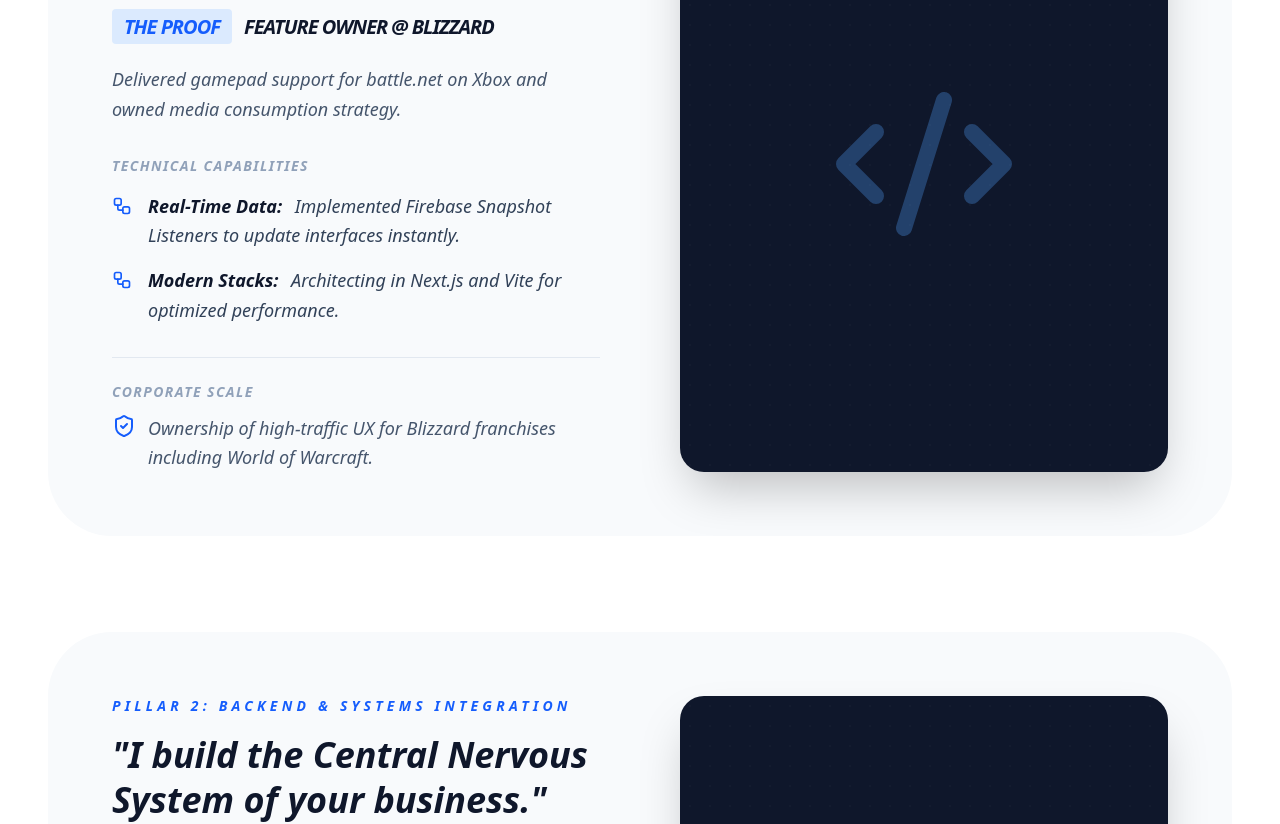
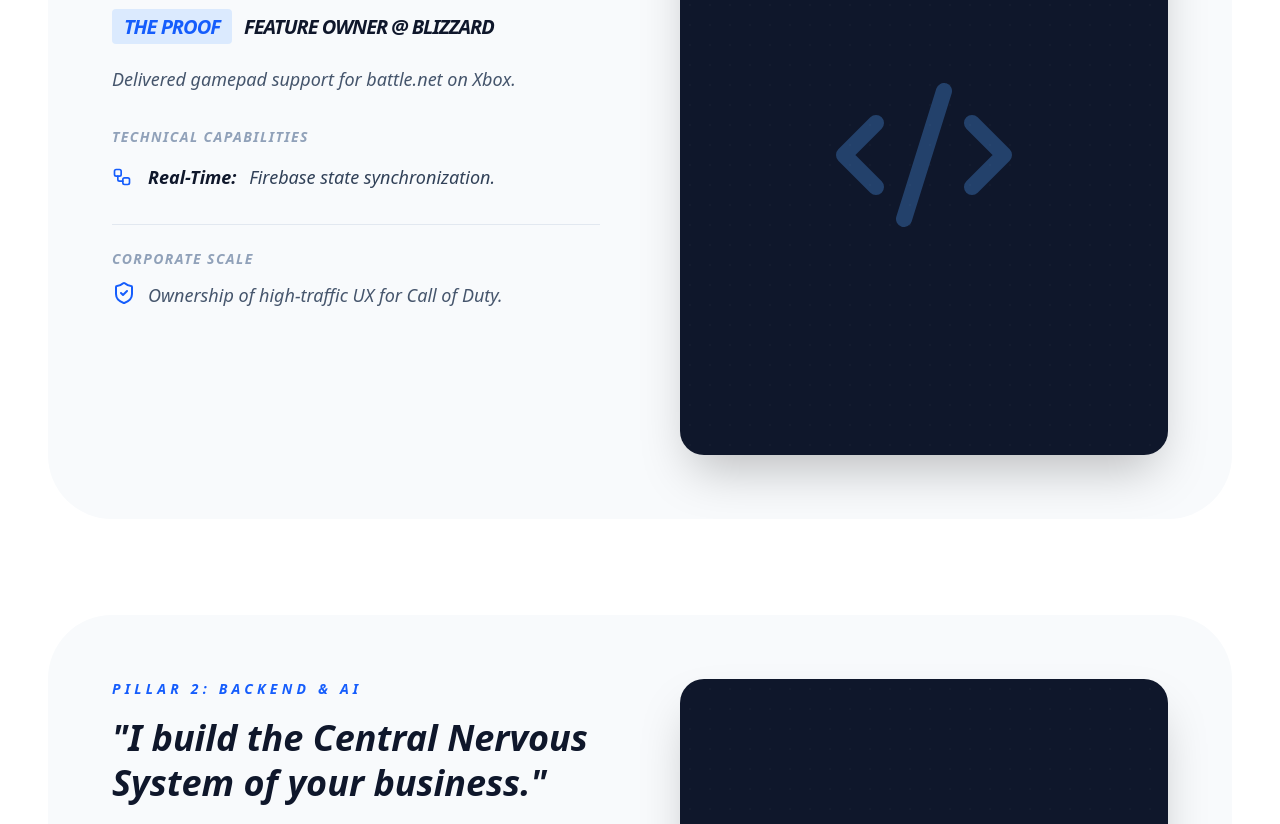
Before and after one commit to bombayway-png/portfolio-2026, a Next.js app: page / in a window 1280 px wide. Shown: the part 980-1804 px from the top of the page. Built offline with nearby package versions, Linux system fonts and the light colour scheme.

Commit message:
Update page.tsx

```diff
--- a/app/page.tsx
+++ b/app/page.tsx
@@ -5,12 +5,12 @@ import Image from 'next/image';
 import { motion, AnimatePresence } from 'framer-motion';
 import {
   ShieldCheck, X, Linkedin, Workflow,
-  ChevronDown, Calendar, FileText, Zap, Clock, Database, Code2
+  ChevronDown, Calendar, FileText, Zap, Clock, Database, Code2, ArrowRight
 } from 'lucide-react';
 
 type FilterState = 'intake' | 'review' | null;
 
-// --- Interface for Pillar Component ---
+// --- Interfaces ---
 interface ServicePillarProps {
   title: string; pitch: string; proofTitle: string; proofBody: React.ReactNode;
   capabilities: { title: string; desc: string }[];
@@ -21,6 +21,7 @@ export default function Home() {
   const [activeFilter, setActiveFilter] = useState<FilterState>(null);
   const [isSubmitting, setIsSubmitting] = useState(false);
 
+  // --- Form Memory State (Full Context) ---
   const [formData, setFormData] = useState({
     name: '', email: '', company: '', projectType: '', description: '', outcome: '', budget: ''
   });
@@ -28,13 +29,14 @@ export default function Home() {
   const outcomeRef = useRef<HTMLTextAreaElement>(null);
   const bottleneckRef = useRef<HTMLTextAreaElement>(null);
 
+  // --- Dynamic Handshake Logic ---
   const generateCalendlyUrl = () => {
     const baseUrl = "https://calendly.com/adamseumae/architecture-discovery";
     const params = new URLSearchParams({
       name: formData.name,
       email: formData.email,
       'a1': formData.projectType,
-      'a2': `Outcome: ${formData.outcome}\n\nBottleneck: ${formData.description}`
+      'a2': `OUTCOME: ${formData.outcome}\n\nBOTTLENECK: ${formData.description}\n\nBUDGET: ${formData.budget}`
     });
     return `${baseUrl}?${params.toString()}`;
   };
@@ -46,42 +48,42 @@ export default function Home() {
 
   const handleInitialSubmit = async () => {
     setIsSubmitting(true);
-    await new Promise(resolve => setTimeout(resolve, 1500));
+    await new Promise(resolve => setTimeout(resolve, 1500)); // Rigorous Synthesis Simulation
     setIsSubmitting(false);
     setActiveFilter('review');
   };
 
+  // Auto-resize for technical detail entry
   useEffect(() => {
-    if (outcomeRef.current) {
-      outcomeRef.current.style.height = 'auto';
-      outcomeRef.current.style.height = `${outcomeRef.current.scrollHeight}px`;
-    }
-    if (bottleneckRef.current) {
-      bottleneckRef.current.style.height = 'auto';
-      bottleneckRef.current.style.height = `${bottleneckRef.current.scrollHeight}px`;
-    }
+    [outcomeRef, bottleneckRef].forEach(ref => {
+      if (ref.current) {
+        ref.current.style.height = 'auto';
+        ref.current.style.height = `${ref.current.scrollHeight}px`;
+      }
+    });
   }, [formData.outcome, formData.description, activeFilter]);
 
   const inputClasses = "w-full text-xl md:text-2xl font-semibold text-slate-900 border-b-2 border-slate-200 focus:border-blue-600 outline-none py-3 bg-transparent placeholder:text-slate-400 transition-colors appearance-none cursor-text";
 
   return (
     <div className="min-h-screen bg-white text-slate-900 font-sans selection:bg-blue-100 overflow-x-hidden">
+      {/* --- Sticky Navigation --- */}
       <nav className="fixed top-0 w-full z-50 bg-white/80 backdrop-blur-md border-b border-slate-100 h-20 flex items-center px-4 md:px-8">
         <div className="max-w-7xl mx-auto w-full flex justify-between items-center">
-          <div className="flex items-center gap-2 font-black italic uppercase">
+          <div className="flex items-center gap-2 font-black italic uppercase text-slate-900">
             <div className="w-8 h-8 md:w-9 md:h-9 bg-slate-900 rounded-lg flex items-center justify-center">
-              <span className="text-white text-[10px] md:text-xs">AS</span>
+              <span className="text-white text-[10px] md:text-xs text-slate-900">AS</span>
             </div>
-            <span className="text-xs md:text-base tracking-tighter text-slate-900">AI Product Architect</span>
+            <span className="text-xs md:text-base tracking-tighter">AI Product Architect</span>
           </div>
-          <button onClick={() => openPortal()} className="bg-blue-600 text-white px-4 md:px-6 py-2 md:py-2.5 rounded-full font-bold text-[10px] md:text-sm uppercase italic">
+          <button onClick={() => openPortal()} className="bg-blue-600 text-white px-4 md:px-6 py-2 md:py-2.5 rounded-full font-bold text-[10px] md:text-sm uppercase italic hover:bg-blue-700 transition-all">
             Get Started
           </button>
         </div>
       </nav>
 
       <main className="max-w-7xl mx-auto px-6 md:px-12 pt-32 md:pt-48 pb-24 text-slate-900">
-        {/* --- Hero Section with LinkedIn Anchor --- */}
+        {/* --- Hero Section --- */}
         <section className="flex flex-col md:flex-row gap-12 md:gap-16 items-center mb-16 md:mb-24 text-center md:text-left">
           <div className="flex-1 order-2 md:order-1">
             <h1 className="text-5xl md:text-7xl font-black tracking-tighter leading-[0.9] mb-8 italic uppercase">
@@ -103,48 +105,17 @@ export default function Home() {
             <div className="relative w-48 h-48 sm:w-64 sm:h-64 md:w-80 md:h-80 rounded-[3rem] md:rounded-[4rem] overflow-hidden shadow-2xl grayscale transition-all group-hover:grayscale-0">
                <Image src="/headshot.jpeg" alt="Adam Seumae" fill className="object-cover" priority />
             </div>
-            <a
-              href="https://www.linkedin.com/in/adamseumae/"
-              target="_blank"
-              rel="noopener noreferrer"
-              className="absolute bottom-4 left-4 p-3 bg-white/90 backdrop-blur-sm rounded-2xl shadow-xl text-blue-600 hover:scale-110 hover:text-blue-700 transition-all z-10 border border-slate-100"
-            >
+            <a href="https://www.linkedin.com/in/adamseumae/" target="_blank" rel="noopener noreferrer" className="absolute bottom-4 left-4 p-3 bg-white/90 backdrop-blur-sm rounded-2xl shadow-xl text-blue-600 hover:scale-110 transition-all z-10 border border-slate-100">
               <Linkedin size={24} />
             </a>
           </div>
         </section>
 
-        {/* --- Service Pillars --- */}
-        <ServicePillarSection
-          title="Pillar 1: App & Web Development"
-          pitch="I engineer reactive, high-performance frontends."
-          proofTitle="Feature Owner @ Blizzard"
-          proofBody={<>Delivered gamepad support for battle.net on Xbox and owned media consumption strategy.</>}
-          capabilities={[
-            { title: "Real-Time Data:", desc: "Implemented Firebase Snapshot Listeners to update interfaces instantly." },
-            { title: "Modern Stacks:", desc: "Architecting in Next.js and Vite for optimized performance." }
-          ]}
-          corporateScale="Ownership of high-traffic UX for Blizzard franchises including World of Warcraft."
-          icon={Code2}
-          visualColor="text-blue-400"
-        />
-
-        <ServicePillarSection
-          title="Pillar 2: Backend & Systems Integration"
-          pitch="I build the Central Nervous System of your business."
-          proofTitle="Operational Excellence @ AWS"
-          proofBody={<>Engineered internal solutions at <strong>AWS</strong> to avoid $6M contract renewals.</>}
-          capabilities={[
-            { title: "Security First:", desc: "Utilizing serverless node.js backends to ensure zero-trust security." },
-            { title: "Scalable Logic:", desc: "Architecting frameworks that eliminate technical debt." }
-          ]}
-          corporateScale="Designed benchmarking automation across 15 international locales for Alexa."
-          icon={Database}
-          visualColor="text-slate-400"
-        />
+        <ServicePillarSection title="Pillar 1: App Development" pitch="I engineer reactive, high-performance frontends." proofTitle="Feature Owner @ Blizzard" proofBody={<>Delivered gamepad support for battle.net on Xbox.</>} capabilities={[{title: "Real-Time:", desc: "Firebase state synchronization."}]} corporateScale="Ownership of high-traffic UX for Call of Duty." icon={Code2} visualColor="text-blue-400" />
+        <ServicePillarSection title="Pillar 2: Backend & AI" pitch="I build the Central Nervous System of your business." proofTitle="Ops Excellence @ AWS" proofBody={<>Engineered solutions saving <strong>$6M in renewals</strong>.</>} capabilities={[{title: "Security:", desc: "Zero-trust serverless backend logic."}]} corporateScale="Benchmarking automation across 15 international locales." icon={Database} visualColor="text-slate-400" />
       </main>
 
-      {/* --- Handshake Portal Modal --- */}
+      {/* --- Unified Handshake Portal --- */}
       <AnimatePresence mode="wait">
         {activeFilter && (
           <motion.div initial={{ opacity: 0 }} animate={{ opacity: 1 }} exit={{ opacity: 0 }} className="fixed inset-0 z-[100] bg-white p-4 md:p-6 overflow-y-auto">
@@ -153,65 +124,54 @@ export default function Home() {
 
               {activeFilter === 'intake' ? (
                 <div className="text-slate-900">
-                  <h2 className="text-4xl md:text-8xl font-black italic mb-8 md:mb-12 uppercase tracking-tighter">Customer Intake</h2>
+                  <h2 className="text-4xl md:text-8xl font-black italic mb-8 md:mb-12 uppercase tracking-tighter">customer intake</h2>
                   <form className="space-y-8 md:space-y-12">
                      <div className="grid grid-cols-1 md:grid-cols-2 gap-8 md:gap-12">
-                        <div className="space-y-3 md:col-span-2 relative text-slate-900">
-                           <label className="text-[10px] md:text-xs font-black uppercase tracking-widest text-blue-600">Interest</label>
+                        <div className="space-y-3 md:col-span-2 relative">
+                           <label className="text-[10px] md:text-xs font-black uppercase tracking-widest text-blue-600">Project Intent</label>
                            <div className="relative group">
                              <select className={`${inputClasses} cursor-pointer`} value={formData.projectType} onChange={(e) => setFormData({...formData, projectType: e.target.value})}>
-                               <option value="" disabled>Select project type</option>
+                               <option value="" disabled>Select Objective</option>
                                <option value="AI Strategy Consult">AI Strategy Consult</option>
                                <option value="First AI Agent">First AI Agent</option>
-                               <option value="Multi-User App">Multi-User App</option>
+                               <option value="Multi-Agent Workforce">Multi-Agent Workforce</option>
+                               <option value="High-Fidelity App">High-Fidelity App</option>
                              </select>
                              <ChevronDown className="absolute right-0 bottom-4 text-slate-400 pointer-events-none" size={24} />
                            </div>
                         </div>
-                        <div className="space-y-3">
-                           <label className="text-[10px] md:text-xs font-black uppercase tracking-widest text-blue-600">Full Name</label>
-                           <input className={inputClasses} placeholder="Name" value={formData.name} onChange={(e) => setFormData({...formData, name: e.target.value})} />
-                        </div>
-                        <div className="space-y-3">
-                           <label className="text-[10px] md:text-xs font-black uppercase tracking-widest text-blue-600">Email</label>
-                           <input className={inputClasses} placeholder="Email" value={formData.email} onChange={(e) => setFormData({...formData, email: e.target.value})} />
-                        </div>
+                        <div className="space-y-3"><label className="text-[10px] md:text-xs font-black uppercase tracking-widest text-blue-600">Full Name</label><input className={inputClasses} placeholder="Name" value={formData.name} onChange={(e) => setFormData({...formData, name: e.target.value})} /></div>
+                        <div className="space-y-3"><label className="text-[10px] md:text-xs font-black uppercase tracking-widest text-blue-600">Business Email</label><input className={inputClasses} placeholder="Email" value={formData.email} onChange={(e) => setFormData({...formData, email: e.target.value})} /></div>
+                        <div className="space-y-3"><label className="text-[10px] md:text-xs font-black uppercase tracking-widest text-blue-600">Company</label><input className={inputClasses} placeholder="Acme" value={formData.company} onChange={(e) => setFormData({...formData, company: e.target.value})} /></div>
+                        <div className="space-y-3"><label className="text-[10px] md:text-xs font-black uppercase tracking-widest text-blue-600">Project Budget</label><input className={inputClasses} placeholder="e.g. $10k" value={formData.budget} onChange={(e) => setFormData({...formData, budget: e.target.value})} /></div>
+                        <div className="space-y-3 md:col-span-2"><label className="text-[10px] md:text-xs font-black uppercase tracking-widest text-blue-600">Desired Outcome</label><textarea ref={outcomeRef} className={`${inputClasses} resize-none overflow-hidden`} rows={1} placeholder="The primary goal..." value={formData.outcome} onChange={(e) => setFormData({...formData, outcome: e.target.value})} /></div>
+                        <div className="space-y-3 md:col-span-2"><label className="text-[10px] md:text-xs font-black uppercase tracking-widest text-blue-600">Operational Bottleneck</label><textarea ref={bottleneckRef} className={`${inputClasses} resize-none overflow-hidden`} rows={3} placeholder="Describe the current friction..." value={formData.description} onChange={(e) => setFormData({...formData, description: e.target.value})} /></div>
                      </div>
-                     <div className="space-y-3 md:col-span-2 text-slate-900">
-                        <label className="text-[10px] md:text-xs font-black uppercase tracking-widest text-blue-600">Bottleneck</label>
-                        <textarea ref={bottleneckRef} className={`${inputClasses} resize-none overflow-hidden`} rows={3} placeholder="Describe the current friction..." value={formData.description} onChange={(e) => setFormData({...formData, description: e.target.value})} />
-                     </div>
-                    <button type="button" onClick={handleInitialSubmit} disabled={isSubmitting} className="w-full bg-blue-600 text-white py-6 md:py-8 rounded-2xl md:rounded-[2rem] text-xl md:text-3xl font-black italic uppercase shadow-2xl hover:scale-[1.02] transition-all">
-                      {isSubmitting ? "Synthesizing Requirements..." : "Generate Briefing Card"}
+                    <button type="button" onClick={handleInitialSubmit} disabled={isSubmitting} className="w-full bg-blue-600 text-white py-6 md:py-8 rounded-2xl md:rounded-[2rem] text-xl md:text-3xl font-black italic uppercase shadow-2xl hover:scale-[1.02] transition-all flex items-center justify-center gap-4">
+                      {isSubmitting ? "Synthesizing Strategy..." : "Generate Briefing Card"} {!isSubmitting && <ArrowRight size={32} />}
                     </button>
                   </form>
                 </div>
               ) : (
                 <motion.div initial={{ scale: 0.95, opacity: 0 }} animate={{ scale: 1, opacity: 1 }} className="text-left space-y-12">
-                  {/* --- Technical Briefing Card --- */}
                   <div className="bg-slate-900 text-white p-8 md:p-12 rounded-[3rem] shadow-2xl border-4 border-blue-600 relative overflow-hidden">
                     <div className="absolute top-0 right-0 p-8 opacity-10"><FileText size={120} /></div>
                     <h2 className="text-sm font-black uppercase tracking-[0.5em] text-blue-400 mb-8 italic">Architecture Briefing Card</h2>
-                    <div className="space-y-8 relative z-10">
-                      <div>
-                        <p className="text-xs font-black uppercase text-slate-500 tracking-widest mb-1">Architectural Lead</p>
-                        <p className="text-3xl font-black italic uppercase">{formData.name}</p>
-                      </div>
-                      <div>
-                        <p className="text-xs font-black uppercase text-slate-500 tracking-widest mb-1">Target Bottleneck</p>
-                        <p className="text-xl font-medium italic text-slate-300 leading-relaxed">&quot;{formData.description}&quot;</p>
-                      </div>
-                      <div className="pt-6 border-t border-slate-800 flex items-center gap-2 text-blue-400 font-bold italic">
-                        <Zap size={18} /> Ready for Agentic Synchronization
-                      </div>
+                    <div className="space-y-8 relative z-10 uppercase italic">
+                      <div><p className="text-xs font-black text-slate-500 tracking-widest mb-1">Lead</p><p className="text-3xl font-black">{formData.name} / {formData.company}</p></div>
+                      <div><p className="text-xs font-black text-slate-500 tracking-widest mb-1">Intent</p><p className="text-xl font-bold">{formData.projectType}</p></div>
+                      <div><p className="text-xs font-black text-slate-500 tracking-widest mb-1">Bottleneck</p><p className="text-xl font-medium text-slate-300 leading-relaxed">&quot;{formData.description}&quot;</p></div>
+                      <div><p className="text-xs font-black text-slate-500 tracking-widest mb-1">Outcome</p><p className="text-xl font-medium text-slate-300 leading-relaxed">&quot;{formData.outcome}&quot;</p></div>
+                      <div className="pt-6 border-t border-slate-800 flex items-center gap-2 text-blue-400 font-bold"><Zap size={18} /> Ready for Sync</div>
                     </div>
                   </div>
                   <div className="space-y-6 text-slate-900">
-                    <h3 className="text-2xl font-black italic uppercase tracking-tight">Synchronize Calendar</h3>
+                    <h3 className="text-2xl font-black italic uppercase">Synchronize Discovery</h3>
                     <div className="flex flex-col md:flex-row gap-4">
                       <a href={generateCalendlyUrl()} target="_blank" rel="noopener noreferrer" className="bg-blue-600 text-white px-10 py-6 rounded-full text-2xl font-black italic uppercase hover:bg-blue-700 transition-all flex items-center justify-center gap-4 shadow-xl">
                         <Calendar size={28} /> Approve & Schedule
                       </a>
+                      <button onClick={() => setActiveFilter('intake')} className="px-10 py-6 rounded-full text-xl font-bold italic uppercase border-2 border-slate-200 text-slate-400 hover:bg-slate-50 transition-all">Edit Details</button>
                     </div>
                   </div>
                 </motion.div>
@@ -224,47 +184,17 @@ export default function Home() {
   );
 }
 
-// --- Internal UI Components ---
-
 function ServicePillarSection({ title, pitch, proofTitle, proofBody, capabilities, corporateScale, icon: Icon, visualColor }: ServicePillarProps) {
   return (
     <section className="bg-slate-50 rounded-[2.5rem] md:rounded-[4rem] p-8 md:p-16 mb-16 md:mb-24 relative overflow-hidden">
       <div className="grid grid-cols-1 lg:grid-cols-2 gap-12 lg:gap-20 items-start relative z-10">
-        <div className="space-y-8 order-2 lg:order-1 text-slate-900">
-          <div>
-            <h2 className="text-sm font-black uppercase tracking-[0.3em] text-blue-600 mb-4 italic">{title}</h2>
-            <p className="text-2xl md:text-4xl font-black italic leading-tight">&quot;{pitch}&quot;</p>
-          </div>
-          <div className="space-y-6">
-            <h3 className="text-xl font-black italic uppercase tracking-tighter">
-              <span className="bg-blue-100 text-blue-600 px-3 py-1 rounded mr-2">The Proof</span> {proofTitle}
-            </h3>
-            <p className="text-lg text-slate-600 italic font-medium leading-relaxed">{proofBody}</p>
-          </div>
-          <div className="space-y-4">
-             <h4 className="text-sm font-black uppercase tracking-widest text-slate-400 italic">Technical Capabilities</h4>
-             <ul className="space-y-4">
-                {capabilities.map((cap, index) => (
-                  <li key={index} className="flex flex-col md:flex-row md:items-start gap-2 md:gap-4">
-                    <Workflow size={20} className="text-blue-600 shrink-0 mt-1 hidden md:block" />
-                    <p className="text-base md:text-lg text-slate-700 italic font-medium leading-relaxed">
-                      <strong className="text-slate-900 block md:inline md:mr-2">{cap.title}</strong> {cap.desc}
-                    </p>
-                  </li>
-                ))}
-             </ul>
-          </div>
-          <div className="pt-6 border-t border-slate-200">
-            <h4 className="text-sm font-black uppercase tracking-widest text-slate-400 italic mb-3">Corporate Scale</h4>
-            <p className="text-lg text-slate-600 italic font-medium leading-relaxed flex gap-3">
-              <ShieldCheck size={24} className="text-blue-600 shrink-0" /> {corporateScale}
-            </p>
-          </div>
+        <div className="space-y-8 order-2 lg:order-1">
+          <div><h2 className="text-sm font-black uppercase tracking-[0.3em] text-blue-600 mb-4 italic">{title}</h2><p className="text-2xl md:text-4xl font-black italic leading-tight">&quot;{pitch}&quot;</p></div>
+          <div className="space-y-6"><h3 className="text-xl font-black italic uppercase tracking-tighter"><span className="bg-blue-100 text-blue-600 px-3 py-1 rounded mr-2">The Proof</span> {proofTitle}</h3><p className="text-lg text-slate-600 italic font-medium leading-relaxed">{proofBody}</p></div>
+          <div className="space-y-4"><h4 className="text-sm font-black uppercase tracking-widest text-slate-400 italic">Technical Capabilities</h4><ul className="space-y-4">{capabilities.map((cap, index) => (<li key={index} className="flex flex-col md:flex-row md:items-start gap-2 md:gap-4"><Workflow size={20} className="text-blue-600 shrink-0 mt-1 hidden md:block" /><p className="text-base md:text-lg text-slate-700 italic font-medium leading-relaxed"><strong className="text-slate-900 block md:inline md:mr-2">{cap.title}</strong> {cap.desc}</p></li>))}</ul></div>
+          <div className="pt-6 border-t border-slate-200"><h4 className="text-sm font-black uppercase tracking-widest text-slate-400 italic mb-3">Corporate Scale</h4><p className="text-lg text-slate-600 italic font-medium leading-relaxed flex gap-3"><ShieldCheck size={24} className="text-blue-600 shrink-0" /> {corporateScale}</p></div>
         </div>
-        <div className="relative h-64 md:h-full min-h-[300px] lg:min-h-[600px] rounded-2xl md:rounded-3xl overflow-hidden shadow-2xl bg-slate-900 flex items-center justify-center order-1 lg:order-2">
-            <Icon className={`${visualColor} w-32 h-32 md:w-48 md:h-48 opacity-30`} />
-            <div className="absolute inset-0" style={{ backgroundImage: 'radial-gradient(rgba(255,255,255,0.1) 1px, transparent 1px)', backgroundSize: '20px 20px', opacity: 0.2 }}></div>
-        </div>
+        <div className="relative h-64 md:h-full min-h-[300px] lg:min-h-[600px] rounded-2xl md:rounded-3xl overflow-hidden shadow-2xl bg-slate-900 flex items-center justify-center order-1 lg:order-2"><Icon className={`${visualColor} w-32 h-32 md:w-48 md:h-48 opacity-30`} /><div className="absolute inset-0" style={{ backgroundImage: 'radial-gradient(rgba(255,255,255,0.1) 1px, transparent 1px)', backgroundSize: '20px 20px', opacity: 0.2 }}></div></div>
       </div>
     </section>
   );
```
